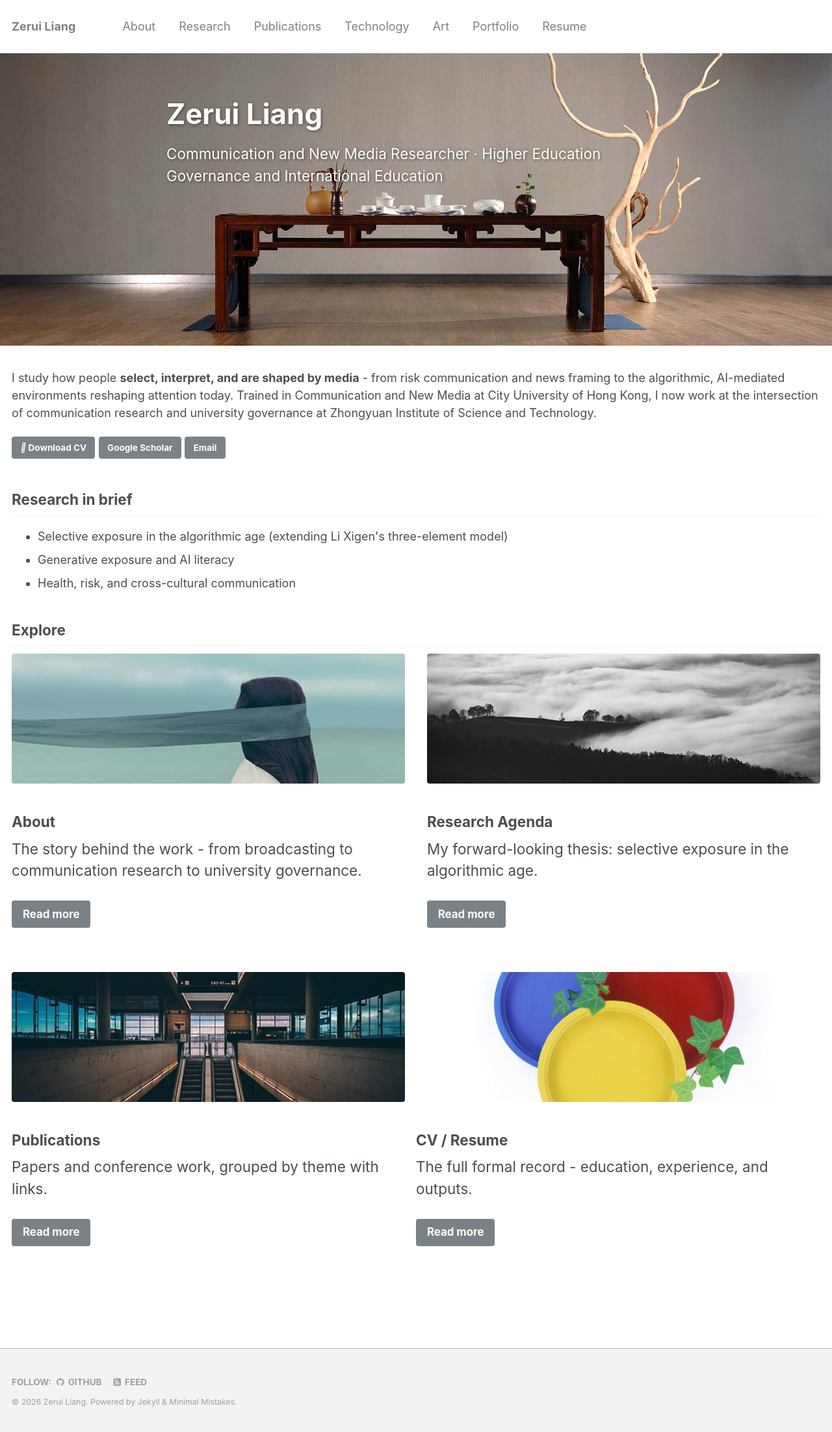
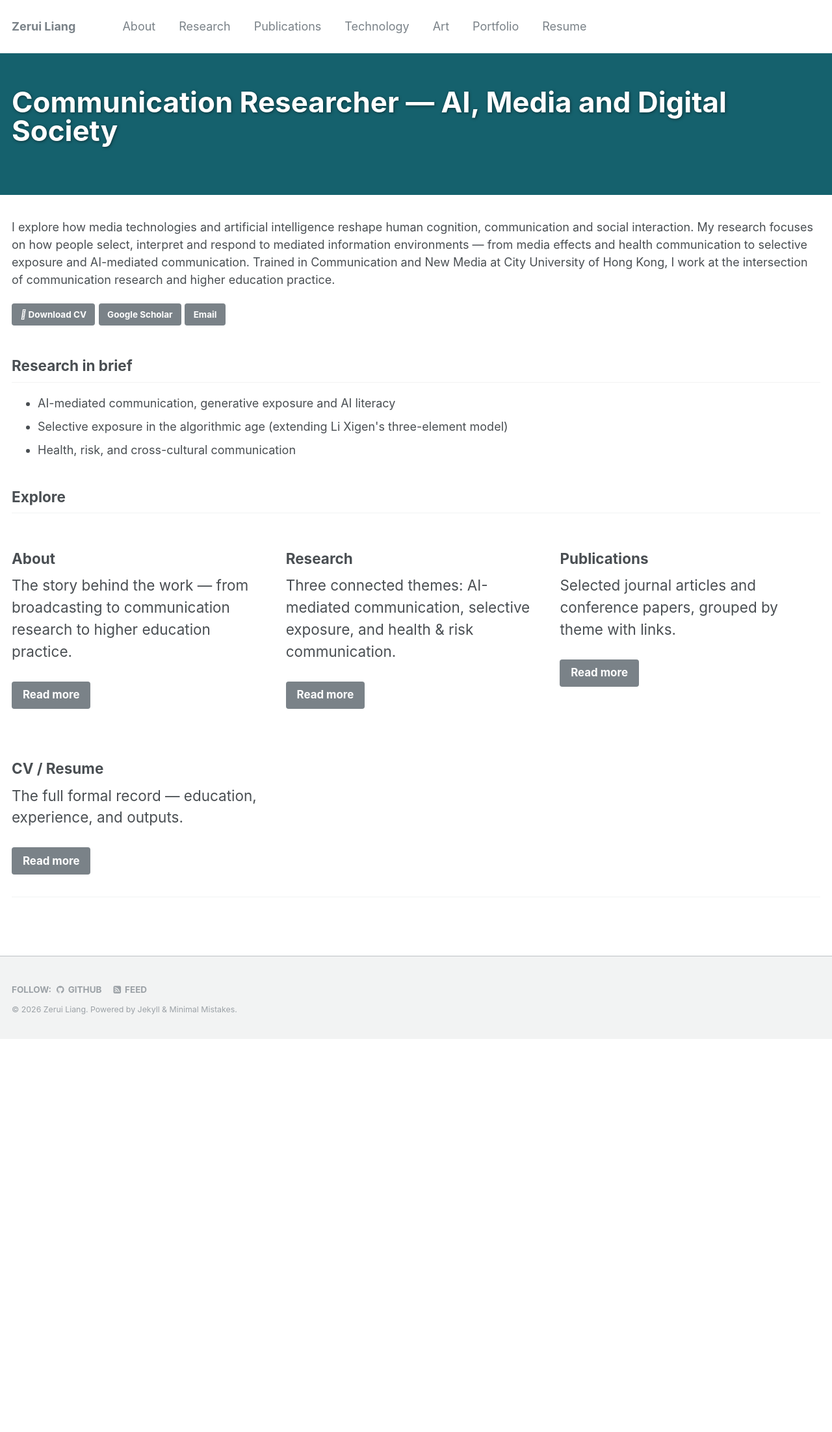
Before and after one commit to ArecRui/ArecRui.github.io, a Jekyll site: the page built from index.html, in a window 1280 px wide. Shown: the whole page at 65% size. Built offline with Jekyll 4.4.1, drawn with Linux system fonts in a browser that asks for light colours; after the commit the page ends 1599 px from its top, so only the background shows below that.

Commit message:
Auto upload index.html via WorkBuddy

```diff
--- a/index.html
+++ b/index.html
@@ -1,81 +1,14 @@
 ---
 layout: splash
 permalink: /
-excerpt: "Communication and New Media Researcher · Higher Education Governance and International Education"
+title: "Communication Researcher — AI, Media and Digital Society"
 header:
   overlay_color: "#15616d"
-  overlay_image: header3.jpg
   title: "Zerui Liang"
+  excerpt: "Communication Researcher | AI, Media and Digital Society"
 ---
 
-<style>
-/* 首页大图：回到之前的比例（约 3 倍高）；
-   标题改到左上角（flex-start），避开大图中间内容，并与导航栏/正文同一左边缘 */
-.page__hero--overlay {
-  min-height: clamp(320px, 50vh, 560px);
-  display: flex;
-  align-items: flex-start;       /* 标题贴大图顶部，不再垂直居中到中间 */
-  padding-top: 4em;              /* 顶部留白，避开导航栏、给标题让位 */
-}
-/* 显式锁定 hero 内容容器 = 与导航栏(.masthead__inner-wrap)、正文(#main) 完全一致：
-   max-width:1280px; margin:auto; 左右各 1em 内边距 */
-.page__hero--overlay .wrapper {
-  max-width: 1280px !important;
-  margin-left: auto !important;
-  margin-right: auto !important;
-  padding-left: 1em !important;
-  padding-right: 1em !important;
-}
-.page__hero--overlay .page__title,
-.page__hero--overlay .page__lead {
-  text-align: left !important;
-}
-
-/* Explore 区域：强制 2x2 布局，覆盖主题默认的 float 三列 + margin-right:-100% hack */
-.feature__wrapper {
-  display: flex !important;
-  flex-wrap: wrap !important;
-  justify-content: space-between;
-  border-bottom: none !important;
-}
-.feature__wrapper .feature__item,
-.feature__wrapper .feature__item:nth-child(3n+1),
-.feature__wrapper .feature__item:nth-child(3n+2),
-.feature__wrapper .feature__item:nth-child(3n+3) {
-  flex: 0 0 calc(50% - 0.75em) !important;
-  max-width: calc(50% - 0.75em) !important;
-  width: auto !important;
-  float: none !important;
-  clear: none !important;
-  margin: 0 0 1.5em 0 !important;
-  box-sizing: border-box;
-}
-/* 卡片配图：固定高度 + 裁切填充，使 4 张图高度一致、不变形 */
-.feature__wrapper .archive__item-teaser {
-  margin-bottom: 0.75em;
-  overflow: hidden;
-  border-radius: 4px;
-  height: 200px;
-}
-.feature__wrapper .archive__item-teaser img {
-  width: 100%;
-  height: 100%;
-  object-fit: cover;
-  display: block;
-}
-@media (max-width: 767px) {
-  .feature__wrapper .feature__item,
-  .feature__wrapper .feature__item:nth-child(3n+1),
-  .feature__wrapper .feature__item:nth-child(3n+2),
-  .feature__wrapper .feature__item:nth-child(3n+3) {
-    flex: 0 0 100% !important;
-    max-width: 100% !important;
-  }
-  .page__hero--overlay { padding-top: 2.5em !important; }
-}
-</style>
-
-<p>I study how people <strong>select, interpret, and are shaped by media</strong> - from risk communication and news framing to the algorithmic, AI-mediated environments reshaping attention today. Trained in Communication and New Media at City University of Hong Kong, I now work at the intersection of communication research and university governance at Zhongyuan Institute of Science and Technology.</p>
+<p>I explore how media technologies and artificial intelligence reshape human cognition, communication and social interaction. My research focuses on how people select, interpret and respond to mediated information environments — from media effects and health communication to selective exposure and AI-mediated communication. Trained in Communication and New Media at City University of Hong Kong, I work at the intersection of communication research and higher education practice.</p>
 
 <p>
   <a href="/docs/resume/" class="btn btn--primary"><i class="fas fa-download"></i> Download CV</a>
@@ -85,43 +18,31 @@ header:
 
 <h2>Research in brief</h2>
 <ul>
+  <li>AI-mediated communication, generative exposure and AI literacy</li>
   <li>Selective exposure in the algorithmic age (extending Li Xigen's three-element model)</li>
-  <li>Generative exposure and AI literacy</li>
   <li>Health, risk, and cross-cultural communication</li>
 </ul>
 
 <h2>Explore</h2>
 <div class="feature__wrapper">
   <div class="feature__item">
-    <div class="archive__item-teaser">
-      <img src="/images/3.jpg" alt="About">
-    </div>
     <h3>About</h3>
-    <p>The story behind the work - from broadcasting to communication research to university governance.</p>
+    <p>The story behind the work — from broadcasting to communication research to higher education practice.</p>
     <p><a href="/about/" class="btn btn--primary">Read more</a></p>
   </div>
   <div class="feature__item">
-    <div class="archive__item-teaser">
-      <img src="/images/2.jpg" alt="Research Agenda">
-    </div>
-    <h3>Research Agenda</h3>
-    <p>My forward-looking thesis: selective exposure in the algorithmic age.</p>
+    <h3>Research</h3>
+    <p>Three connected themes: AI-mediated communication, selective exposure, and health &amp; risk communication.</p>
     <p><a href="/docs/research/" class="btn btn--primary">Read more</a></p>
   </div>
   <div class="feature__item">
-    <div class="archive__item-teaser">
-      <img src="/images/1.jpg" alt="Publications">
-    </div>
     <h3>Publications</h3>
-    <p>Papers and conference work, grouped by theme with links.</p>
+    <p>Selected journal articles and conference papers, grouped by theme with links.</p>
     <p><a href="/docs/publications/" class="btn btn--primary">Read more</a></p>
   </div>
   <div class="feature__item">
-    <div class="archive__item-teaser">
-      <img src="/images/RGB.jpg" alt="CV / Resume">
-    </div>
     <h3>CV / Resume</h3>
-    <p>The full formal record - education, experience, and outputs.</p>
+    <p>The full formal record — education, experience, and outputs.</p>
     <p><a href="/docs/resume/" class="btn btn--primary">Read more</a></p>
   </div>
 </div>
```
